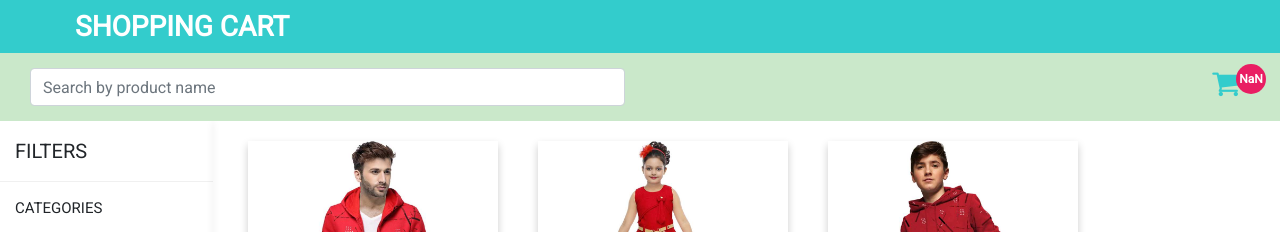
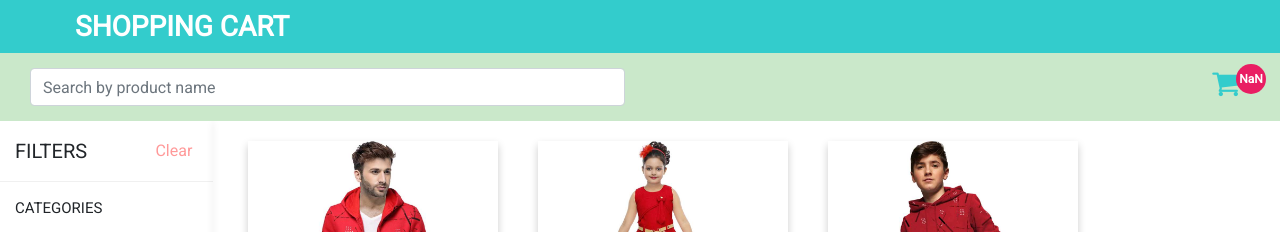
Before and after one commit to ShrutiPromact/shopping-cart-app, an Angular app: page /cart in a window 1280 px wide. Shown: the top 232 px of the page. Built offline with nearby package versions, Linux system fonts and the light colour scheme.

Commit message:
restrict navigation

```diff
--- a/src/app/cart/cart.component.html
+++ b/src/app/cart/cart.component.html
@@ -6,7 +6,7 @@
         <input type="text" placeholder="Search by product name" class="form-control" (keyup)="filterByLetter($event)">
       </div>
       <div class="col-sm-6 text-right">
-        <i class="fa fa-shopping-cart mr10" (click)="navigateToCheckoutPage()"></i>
+        <i (click)="navigateToCheckoutPage()" [ngClass]="isExample ? 'fa fa-shopping-cart mr10 pointer-event' : 'fa fa-shopping-cart mr10'"></i>
         <label class="text-center mb0 item-cart bold">{{itemCount}}</label>
       </div>
     </div>
@@ -14,22 +14,24 @@
     <div class="row ml0 mr0">
       <!-- Filter Section -->
       <div class="col-sm-2 filter-section p0">
-        <p class="p15 border-bottom-color filter-header mb0">FILTERS</p>
+        <div class="row mr0 ml0 border-bottom-color">
+          <p class="p15 filter-header mb0 col-sm-6">FILTERS</p>
+          <div class="col-sm-6 text-right p15">
+            <button type="button" class="clear-btn" (click)="clearAllFilter()">Clear</button>
+          </div>
+        </div>
+
         <div class="p15 card">
           <section>
             <p class="filter-section-title mb0">CATEGORIES</p>
             <div id="collapseOne" class="collapse show">
               <div class="card-body p15">
-                <!-- <p class="card-body-submenu mb10 pointer" (click)="filterCategory('men')">Men's Clothing</p>
-                <p class="card-body-submenu mb10 pointer" (click)="filterCategory('women')">Women's Clothing</p>
-                <p class="card-body-submenu mb10 pointer" (click)="filterCategory('kid')">Kid's Clothing</p> -->
                 <input type="radio" name="category" class="mb10 pointer" value="men" (change)="filterProducts()" [(ngModel)]="categoryFilter"><span class="card-body-submenu"> Men's Clothing</span><br>
                 <input type="radio" name="category" class="mb10 pointer" value="women" (change)="filterProducts()" [(ngModel)]="categoryFilter"><span class="card-body-submenu"> Women's Clothing</span><br>
                 <input type="radio" name="category" class="mb10 pointer" value="kid" (change)="filterProducts()" [(ngModel)]="categoryFilter"><span class="card-body-submenu"> Kid's Clothing</span><br>
               </div>
             </div>
           </section>
-
 
           <section>
             <p class="filter-section-title mb0">PRICE</p>
@@ -67,7 +69,7 @@
           <button type="button" class="btn w100 cart-btn pointer ripple" (click)="addCartItem(cartdetail)">Add to Cart</button>
         </div>
       </div>
-      <div *ngIf="cartDetail.length==0">
+      <div *ngIf="cartDetail.length==0" class="col-sm-10">
         <p>There is no item to display</p>
       </div>
     </div>
--- a/src/app/cart/cart.component.ts
+++ b/src/app/cart/cart.component.ts
@@ -20,7 +20,7 @@ export class CartComponent implements OnInit {
   isCountAnimation: boolean;
   categoryFilter: string;
   priceFilterString: string;
-
+  isExample: boolean;
 
   constructor(public route: Router) {
     this.cartDetail = [];
@@ -31,6 +31,11 @@ export class CartComponent implements OnInit {
     this.duplicateCartDetail = this.cartDetail;
     this.selectedCartItemArray = JSON.parse(localStorage.getItem('selectedCartItemKey'));
     this.itemCount = parseInt(localStorage.getItem('selectedCartItemCount'));
+    if(this.itemCount===0){
+      this.isExample = true;
+    }else{
+      this.isExample=false;
+    }
   }
 
   /**
@@ -40,6 +45,7 @@ export class CartComponent implements OnInit {
     this.selectedCartItemArray.push(itemDetail);
     this.itemCount = this.selectedCartItemArray.length;
     this.isCountAnimation = true;
+    this.isExample=false;
   }
 
   /**
@@ -81,4 +87,14 @@ export class CartComponent implements OnInit {
       this.cartDetail = this.cartDetail.filter(x => (x.color === 'Red' && this.colorFilter.Red) || (x.color === 'Blue' && this.colorFilter.Blue));
     }
   }
+
+  /**
+   * Method for clearing all filter
+   */
+  clearAllFilter(){
+    this.cartDetail = this.duplicateCartDetail;
+    this.colorFilter = { Red: false, Blue: false };
+    this.priceFilterString = "";
+    this.categoryFilter = "";
+  }
 }
--- a/src/styles.scss
+++ b/src/styles.scss
@@ -55,6 +55,7 @@ body, html{ height: $full-height; font-family: 'Roboto', sans-serif; background-
 .error-msg { color: $error-msg-color; font-size: $font-xs; }
 .border-bottom-color{border-bottom: 1px solid #f0f0f0;}
 .pointer{cursor: pointer;}
+.pointer-event{ pointer-events: none;}
 
 /***button***/
 .btn { padding: 6px 12px; line-height: 20px; background-color: $salmon-pink-color; color: $white-color; border: none; border-radius: 3px; outline: none;
@@ -62,6 +63,11 @@ body, html{ height: $full-height; font-family: 'Roboto', sans-serif; background-
     &:focus{ box-shadow: none;}
 }
 .btn-delete{ background-color: $error-msg-color;}
+.clear-btn{ color: $salmon-pink-color; background: none; border: 0; line-height: 27px; outline: none;}
+
+/* Chrome, Safari, Edge, Opera */
+input::-webkit-outer-spin-button,
+input::-webkit-inner-spin-button { -webkit-appearance: none; margin: 0; }
 
 // Header
 .main-header{ background-color: $turquoise-color; color: $white-color; padding: 10px 60px; position: fixed; top: 0; z-index: 100;}
```
